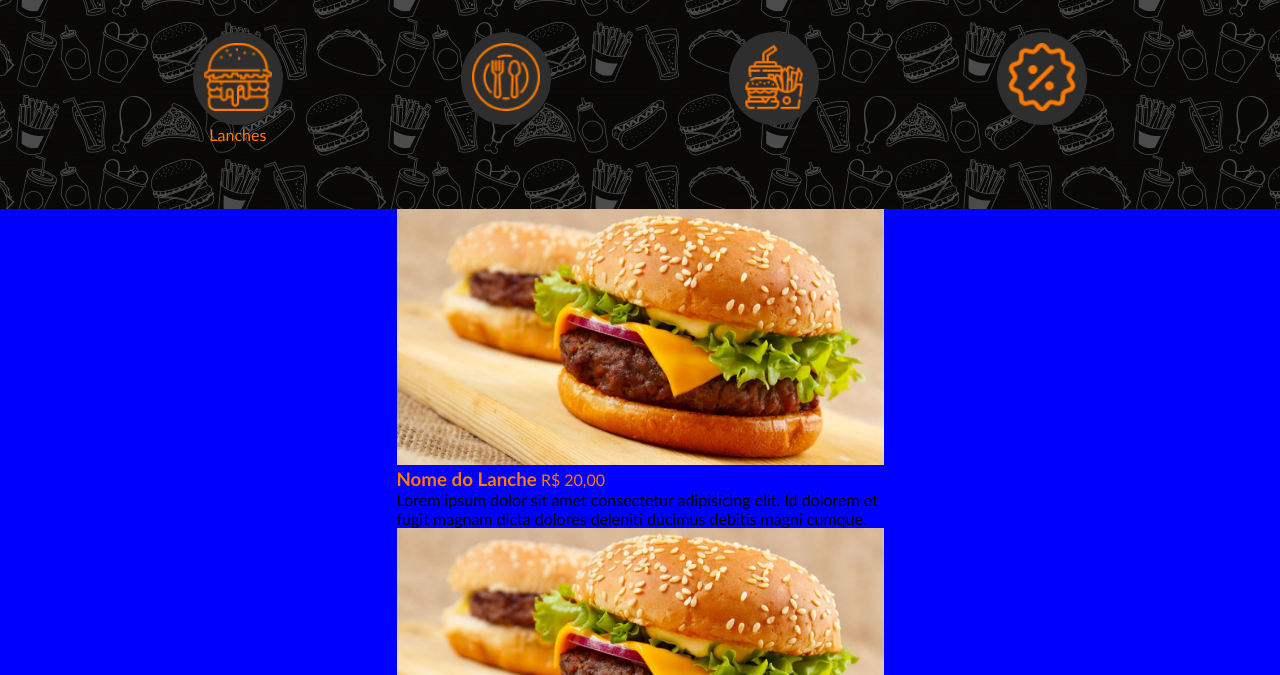
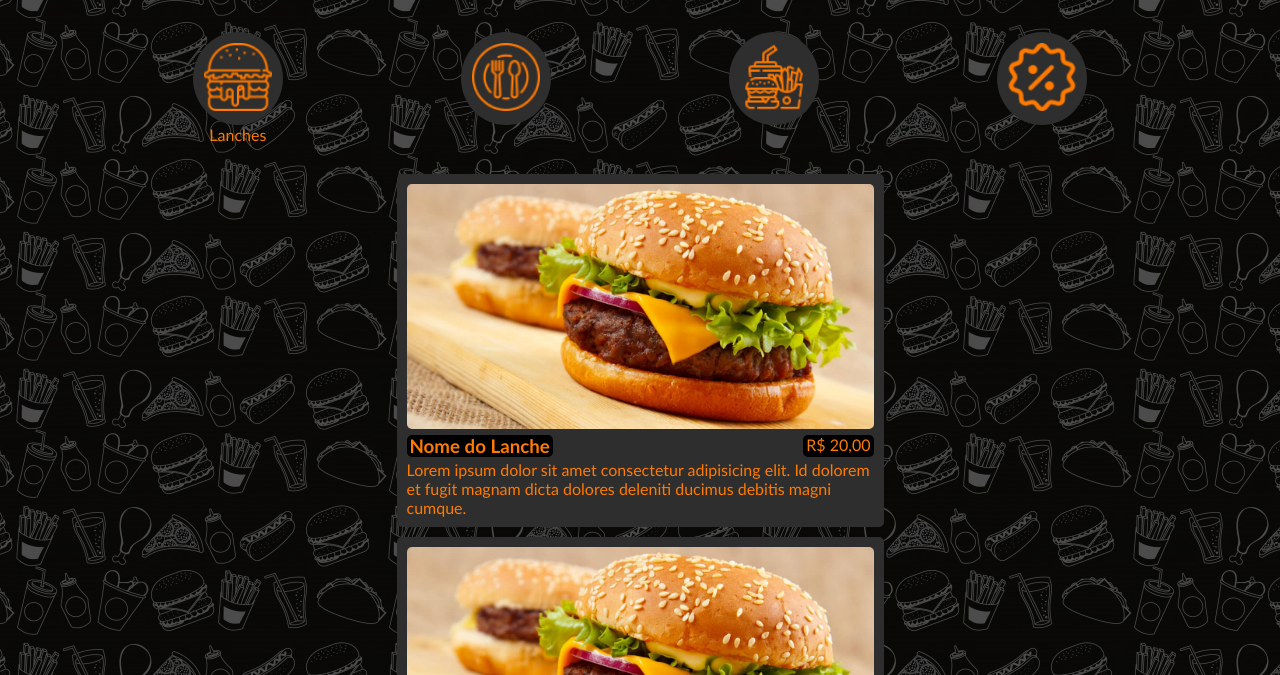
Before and after one commit to vitoraugustto/fujadofogao, a plain HTML site: page index.html in a window 1280 px wide. Both pictures are taken after a click on the element 326 px from the left and 203 px from the top of the page. Shown: the part 125-800 px from the top of the page. Drawn offline with Linux system fonts and the light colour scheme.

Commit message:
Add files via upload

```diff
--- a/index.html
+++ b/index.html
@@ -26,18 +26,26 @@
 
                 <main>
 
+                    <section id="burger-main">
                         <div class="box-wrapper">
                             <div class="img-wrapper"><img src="static/images/hamburguer1.jpg" alt=""></div>
-                        <h3>Nome do Lanche</h3> <span>R$ 20,00</span>
+
+                            <div class="name-price-wrapper"><h3>Nome do Lanche</h3><span class="price">R$ 20,00</span></div>
                             <p>Lorem ipsum dolor sit amet consectetur adipisicing elit. Id dolorem et fugit magnam dicta dolores deleniti ducimus debitis magni cumque.</p>
                         </div>
                         <div class="box-wrapper">
                             <div class="img-wrapper"><img src="static/images/hamburguer1.jpg" alt=""></div>
-                        <h3>Nome do Lanche</h3> <span>R$ 20,00</span>
+
+                            <div class="name-price-wrapper"><h3>Nome do Lanche</h3><span class="price">R$ 20,00</span></div>
                             <p>Lorem ipsum dolor sit amet consectetur adipisicing elit. Id dolorem et fugit magnam dicta dolores deleniti ducimus debitis magni cumque.</p>
                         </div>
+                        <div class="box-wrapper">
+                            <div class="img-wrapper"><img src="static/images/hamburguer1.jpg" alt=""></div>
 
-                </main>
+                            <div class="name-price-wrapper"><h3>Nome do Lanche</h3><span class="price">R$ 20,00</span></div>
+                            <p>Lorem ipsum dolor sit amet consectetur adipisicing elit. Id dolorem et fugit magnam dicta dolores deleniti ducimus debitis magni cumque.</p>
+                        </div>
+                    </section>
 
                 <footer>
                     <span>Horário de funcionamento: Terça a sábado das 11h as 23h.</span>
--- a/static/css/style.css
+++ b/static/css/style.css
@@ -17,6 +17,7 @@ body.preload * {
     position: relative;
     /*max-width: 1280px;*/
     margin: 0 auto;
+    padding-bottom: 180px;
     height: 100%;
     min-height: -webkit-fill-available;
     min-height: 100vh;
@@ -57,7 +58,7 @@ header span.slogan {
 
 /*NAV*/
 nav {
-    margin: 35px 0;
+    margin-top: 35px;
 }
 
 nav ul.menu {
@@ -126,13 +127,21 @@ nav img {
 
 /*MAIN*/
 main {
-    background-color: blue;
-    padding: 0 10px;
+    margin: 0 6px 10px 6px;
+    border-radius: 5px;
+}
+
+section#burger-main {
+    display: none;
+    max-width: 487px;
+    margin: 0 auto;
 }
 
 main div.box-wrapper {
-    max-width: 487px;
-    margin: 0 auto;
+    background-color: #2E2E2E;
+    margin-bottom: 10px;
+    padding: 10px;
+    border-radius: 5px;
 }
 
 main div.img-wrapper {
@@ -140,28 +149,47 @@ main div.img-wrapper {
 }
 
 main img {
-    height: 256px;
+    width: 100%;
+    border-radius: 5px;
+    margin-bottom: 3px;
 }
 
 main h3 {
     color: #FF7A00;
     display: inline-block;
+    background-color: black;
+    border-radius: 5px;
+    padding: 0 3px;
 }
 
-main span {
+main span.price {
     color: #FF7A00;
+    background-color: black;
+    border-radius: 5px;
+    padding: 0 3px;
+}
+
+main p {
+    color: #FF7A00;
+}
+
+main div.name-price-wrapper {
+    display: flex;
+    justify-content: space-between;
+    margin-bottom: 3px;
 }
 /*MAIN*/
 
 /*FOOTER*/
 footer {
-    background-color: #434343;
+    background-color: rgb(29, 29, 29);
     width: 100%;
     position: absolute;
     bottom: 0;
     left: 0;
     opacity: 0.8;
     padding: 10px;
+    border-top: 1px solid #FF7A00;
     text-align: center;
 }
 
--- a/static/js/script.js
+++ b/static/js/script.js
@@ -12,6 +12,7 @@ window.onload = function() {
     const spanDishes = document.getElementById('span-dishes');
     const spanCombos = document.getElementById('span-combos');
     const spanPromotions = document.getElementById('span-promotions');
+    const sectionBurger = document.getElementById('burger-main');
 
     [burgers, dishes, combos, promotions].forEach((icon) =>
         icon.addEventListener('click', function() {
@@ -29,6 +30,7 @@ window.onload = function() {
 
         burgers.addEventListener('click', function() {
             spanBurgers.style.opacity = '1';
+            sectionBurger.style.display = 'block';
 
             [spanDishes, spanCombos, spanPromotions].forEach((span) =>
             span.style.opacity = '0');
```
Lines whose indentation alone changed are shown as unchanged.
